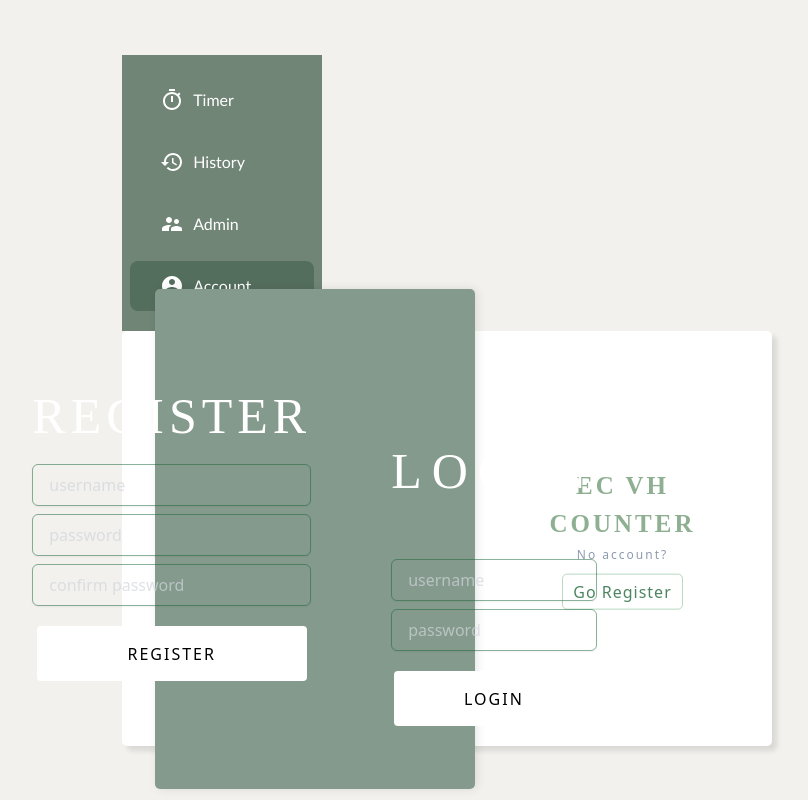
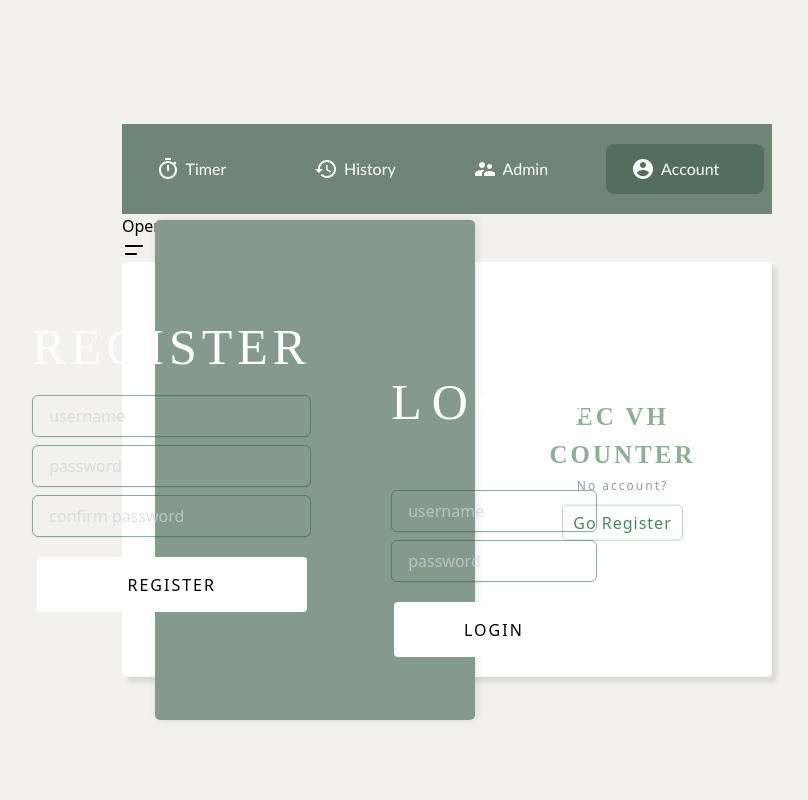
Before and after one commit to hack-ssbs/ec-counter, a React (Vite) app in the folder frontend/: page /account in a window 1280 px wide. Shown: the whole page, without its empty margins (193-1001 px from the left). Built offline with nearby package versions, Linux system fonts and the light colour scheme.

Commit message:
add mobile navbar

```diff
--- a/frontend/src/components/sidebar.tsx
+++ b/frontend/src/components/sidebar.tsx
@@ -1,11 +1,13 @@
 import "./sidebar.css";
 import { SidebarData } from "./SidebarData";
 import { Link } from "@tanstack/react-router";
+import {useState} from "react";
 
 function Bar() {
+    const [opened, setOpen] = useState(false)
   return (
-    <div className="sidebar basis-1/4 h-screen hidden md:block">
-      <div className="sidebarList">
+          <div className="flex h-screen">
+              <div className={`sidebar basis-1/4 sidebarList ${opened?'block':'hidden'} md:block`}>
                   {SidebarData.map((val, key) => {
                       return (
                           <Link key={key} className="row [&.active]:active" to={val.link}>
@@ -15,6 +17,17 @@ function Bar() {
                       );
                   })}
               </div>
+          <button
+              onClick={() => setOpen(!opened)}
+              type="button"
+              className="rounded-md mt-0 h-24 w-24 relative top-0 inline-block px-3 hover:text-token-text-primary focus:outline-none focus:ring-2 focus:ring-inset focus:ring-white active:opacity-50 md:hidden">
+              <span className="sr-only">Open sidebar</span>
+              <svg width="24" height="24" viewBox="0 0 24 24" fill="none" xmlns="http://www.w3.org/2000/svg">
+                  <path fill-rule="evenodd" clip-rule="evenodd"
+                        d="M3 8C3 7.44772 3.44772 7 4 7H20C20.5523 7 21 7.44772 21 8C21 8.55228 20.5523 9 20 9H4C3.44772 9 3 8.55228 3 8ZM3 16C3 15.4477 3.44772 15 4 15H14C14.5523 15 15 15.4477 15 16C15 16.5523 14.5523 17 14 17H4C3.44772 17 3 16.5523 3 16Z"
+                        fill="currentColor"></path>
+              </svg>
+          </button>
       </div>
   );
 }
```
Also changed, not shown: package.json (added, +11 -0 lines). Lines whose indentation alone changed are shown as unchanged.
